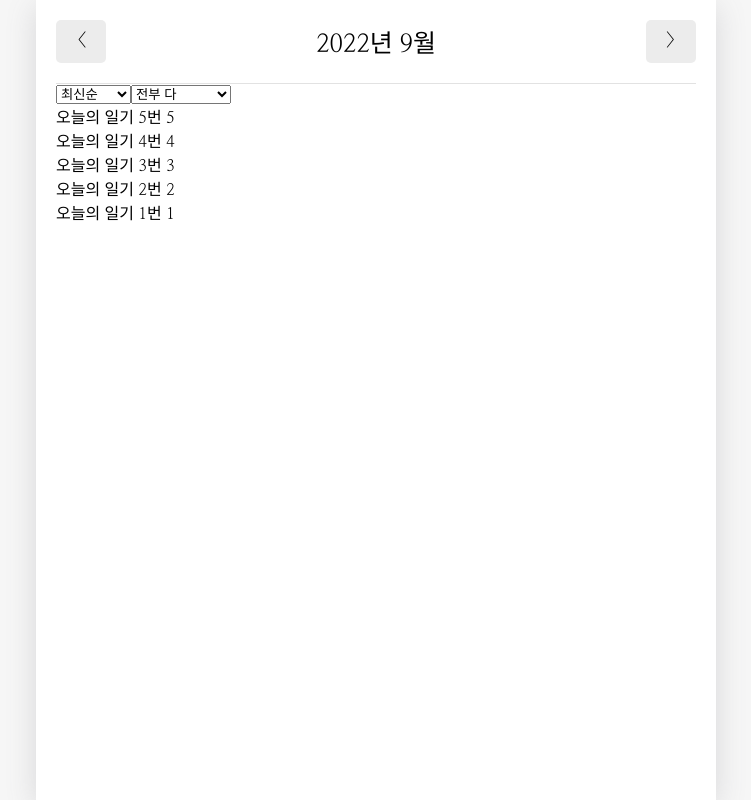
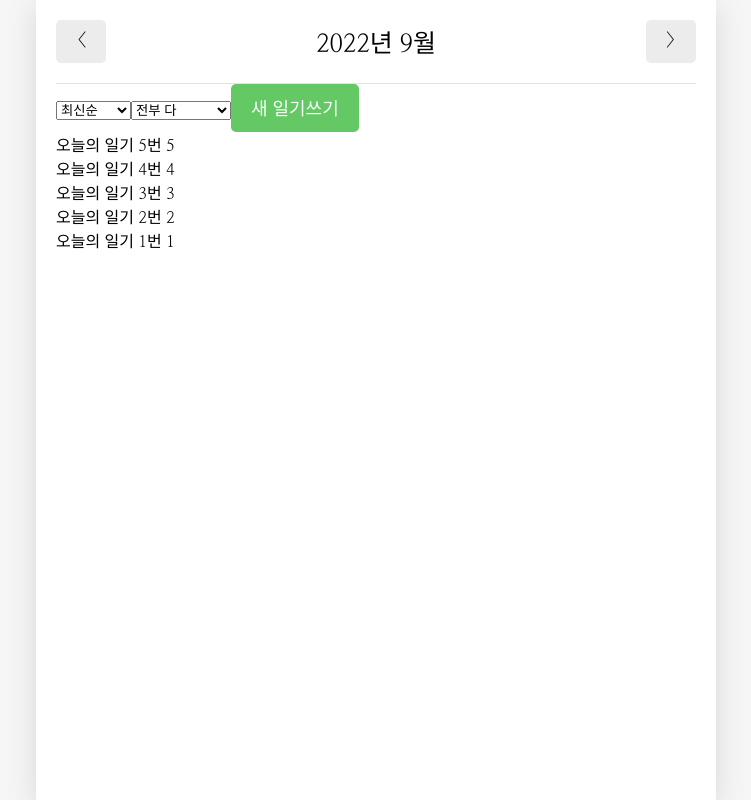
Before and after one commit to okdol1/Emotion-Diary, a React (Create React App) app: page / in a window 1280 px wide. Shown: the whole page, without its empty margins (264-1015 px from the left). Built offline with nearby package versions, Linux system fonts and the light colour scheme; a web font is replaced by a local one.

Commit message:
새일기쓰기 버튼 기능 구현

```diff
--- a/src/components/DiaryList.js
+++ b/src/components/DiaryList.js
@@ -1,4 +1,6 @@
 import { useState } from "react";
+import { useNavigate } from "react-router-dom";
+import MyButton from "./MyButton";
 
 const sortOptionList = [
   { value: "latest", name: "최신순" },
@@ -24,6 +26,7 @@ const ControlMenu = ({ value, onChange, optionList }) => {
 };
 
 const DiaryList = ({ diaryList }) => {
+  const navigate = useNavigate();
   const [sortType, setSortType] = useState("latest");
   const [filter, setFilter] = useState("all");
 
@@ -52,7 +55,7 @@ const DiaryList = ({ diaryList }) => {
   };
 
   return (
-    <div>
+    <div className="DiaryList">
       <ControlMenu
         value={sortType}
         onChange={setSortType}
@@ -62,6 +65,11 @@ const DiaryList = ({ diaryList }) => {
         value={filter}
         onChange={setFilter}
         optionList={filterOptionList}
+      />
+      <MyButton
+        type={"positive"}
+        text={"새 일기쓰기"}
+        onClick={() => navigate("/new")}
       />
       {getProcessDiaryList().map((it) => (
         <div key={it.id}>
```
